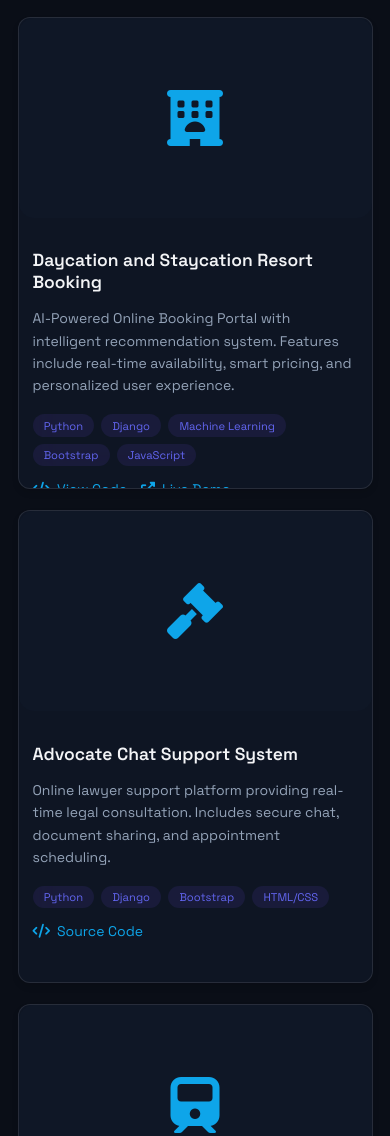
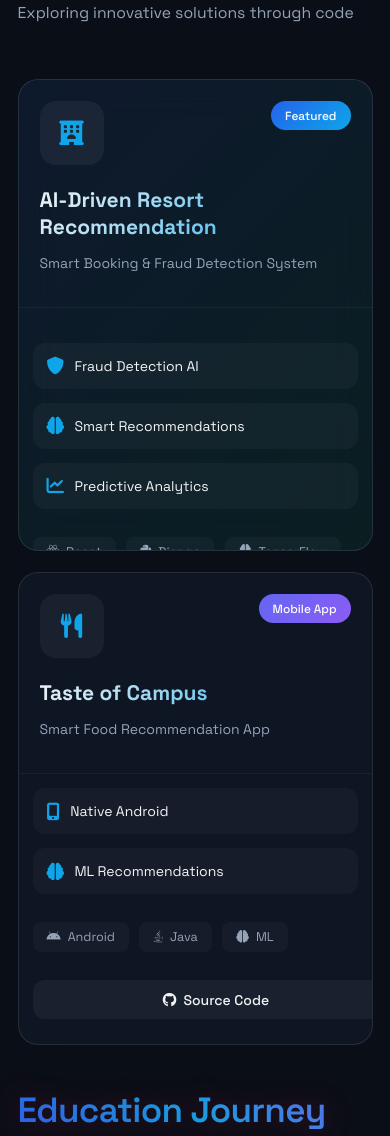
Before and after one commit to jobinamol/portfolio, a plain HTML site: page index.html in a window 390 px wide. Shown: the part 4385-5521 px from the top of the page. Drawn offline with Linux system fonts and the light colour scheme.

Commit message:
Update: Remove contact numbers and enhance design

```diff
--- a/index.html
+++ b/index.html
@@ -199,94 +199,99 @@
             </div>
         </section>
 
-        <!-- Projects Section -->
+        <!-- Enhanced Projects Section -->
         <section class="section" id="projects">
             <div class="container">
                 <h2 class="section-title">Featured Projects</h2>
+                <p class="section-subtitle">Exploring innovative solutions through code</p>
+
                 <div class="projects-grid">
-                    <article class="project-card">
-                        <div class="project-icon-container">
-                            <i class="fas fa-hotel project-icon"></i>
-                            <div class="project-overlay">
-                                <div class="project-type">Featured Project</div>
+                    <!-- AI Resort Project -->
+                    <article class="project-card featured">
+                        <div class="project-header">
+                            <div class="project-badge">Featured</div>
+                            <div class="project-icon">
+                                <i class="fas fa-hotel"></i>
                             </div>
+                            <h3>AI-Driven Resort Recommendation</h3>
+                            <p class="project-subtitle">Smart Booking & Fraud Detection System</p>
                         </div>
+
                         <div class="project-content">
-                            <h3 class="project-title">Daycation and Staycation Resort Booking</h3>
-                            <p class="project-description">
-                                AI-Powered Online Booking Portal with intelligent recommendation system.
-                                Features include real-time availability, smart pricing, and personalized user experience.
-                            </p>
-                            <div class="project-tech-stack">
-                                <span class="tech-tag">Python</span>
-                                <span class="tech-tag">Django</span>
-                                <span class="tech-tag">Machine Learning</span>
-                                <span class="tech-tag">Bootstrap</span>
-                                <span class="tech-tag">JavaScript</span>
+                            <div class="project-features">
+                                <div class="feature-item">
+                                    <i class="fas fa-shield-alt"></i>
+                                    <span>Fraud Detection AI</span>
+                                </div>
+                                <div class="feature-item">
+                                    <i class="fas fa-brain"></i>
+                                    <span>Smart Recommendations</span>
+                                </div>
+                                <div class="feature-item">
+                                    <i class="fas fa-chart-line"></i>
+                                    <span>Predictive Analytics</span>
+                                </div>
                             </div>
-                            <div class="project-links">
-                                <a href="https://github.com/jobinamol/daylight" class="project-link">
-                                    <i class="fas fa-code"></i> View Code
+
+                            <div class="tech-stack">
+                                <span class="tech-tag"><i class="fab fa-react"></i> React</span>
+                                <span class="tech-tag"><i class="fab fa-python"></i> Django</span>
+                                <span class="tech-tag"><i class="fas fa-brain"></i> TensorFlow</span>
+                                <span class="tech-tag"><i class="fas fa-database"></i> PostgreSQL</span>
+                            </div>
+
+                            <div class="project-actions">
+                                <a href="#" class="project-btn primary">
+                                    <i class="fas fa-play-circle"></i>
+                                    Live Demo
                                 </a>
-                                <a href="#" class="project-link">
-                                    <i class="fas fa-external-link-alt"></i> Live Demo
+                                <a href="#" class="project-btn">
+                                    <i class="fab fa-github"></i>
+                                    View Code
                                 </a>
                             </div>
                         </div>
                     </article>
 
+                    <!-- Taste of Campus Project -->
                     <article class="project-card">
-                        <div class="project-icon-container">
-                            <i class="fas fa-gavel project-icon"></i>
-                            <div class="project-overlay">
-                                <div class="project-type">Web Application</div>
+                        <div class="project-header">
+                            <div class="project-badge mobile">Mobile App</div>
+                            <div class="project-icon">
+                                <i class="fas fa-utensils"></i>
                             </div>
+                            <h3>Taste of Campus</h3>
+                            <p class="project-subtitle">Smart Food Recommendation App</p>
                         </div>
+
                         <div class="project-content">
-                            <h3 class="project-title">Advocate Chat Support System</h3>
-                            <p class="project-description">
-                                Online lawyer support platform providing real-time legal consultation.
-                                Includes secure chat, document sharing, and appointment scheduling.
-                            </p>
-                            <div class="project-tech-stack">
-                                <span class="tech-tag">Python</span>
-                                <span class="tech-tag">Django</span>
-                                <span class="tech-tag">Bootstrap</span>
-                                <span class="tech-tag">HTML/CSS</span>
+                            <div class="project-features">
+                                <div class="feature-item">
+                                    <i class="fas fa-mobile-alt"></i>
+                                    <span>Native Android</span>
+                                </div>
+                                <div class="feature-item">
+                                    <i class="fas fa-brain"></i>
+                                    <span>ML Recommendations</span>
+                                </div>
                             </div>
-                            <div class="project-links">
-                                <a href="#" class="project-link">
-                                    <i class="fas fa-code"></i> Source Code
+
+                            <div class="tech-stack">
+                                <span class="tech-tag"><i class="fab fa-android"></i> Android</span>
+                                <span class="tech-tag"><i class="fab fa-java"></i> Java</span>
+                                <span class="tech-tag"><i class="fas fa-brain"></i> ML</span>
+                            </div>
+
+                            <div class="project-actions">
+                                <a href="#" class="project-btn">
+                                    <i class="fab fa-github"></i>
+                                    Source Code
                                 </a>
                             </div>
                         </div>
                     </article>
 
-                    <article class="project-card">
-                        <div class="project-icon-container">
-                            <i class="fas fa-train project-icon"></i>
-                            <div class="project-overlay">
-                                <div class="project-type">Full Stack</div>
-                            </div>
-                        </div>
-                        <div class="project-content">
-                            <h3 class="project-title">Railway Reservation Portal</h3>
-                            <p class="project-description">
-                                Comprehensive railway booking system with real-time seat availability,
-                                ticket management, and automated booking confirmation.
-                            </p>
-                            <div class="project-tech-stack">
-                                <span class="tech-tag">Java</span>
-                                <span class="tech-tag">MySQL</span>
-                                <span class="tech-tag">JDBC</span>
-                            </div>
-                            <div class="project-links">
-                                <a href="#" class="project-link">
-                                    <i class="fas fa-code"></i> View Project
-                                </a>
-                            </div>
-                        </div>
-                    </article>
+                    <!-- Add more project cards similarly -->
                 </div>
             </div>
         </section>
--- a/styles.css
+++ b/styles.css
@@ -213,133 +213,214 @@ nav a:hover::before {
   animation: dotsFloat 20s linear infinite;
 }
 
-/* Project Cards Enhancement */
+/* Enhanced Project Section */
 .projects-grid {
   display: grid;
-  grid-template-columns: repeat(auto-fit, minmax(280px, 1fr));
+  gap: 2rem;
+  padding: 2rem 0;
+  grid-template-columns: repeat(auto-fit, minmax(300px, 1fr));
+}
+
+.project-card {
+  background: rgba(255, 255, 255, 0.02);
+  border-radius: 20px;
+  overflow: hidden;
+  position: relative;
+  transition: all 0.4s ease;
+  border: 1px solid rgba(255, 255, 255, 0.05);
+  backdrop-filter: blur(10px);
+}
+
+.project-card.featured {
+  grid-column: 1 / -1;
+  display: grid;
+  grid-template-columns: 1fr;
   gap: 1.5rem;
-  padding: 1rem 0;
-}
-
-.project-card {
+  background: linear-gradient(
+    135deg,
+    rgba(59, 130, 246, 0.1),
+    rgba(16, 185, 129, 0.1)
+  );
+}
+
+.project-header {
+  padding: 2rem;
   position: relative;
-  background: var(--glass-bg);
-  backdrop-filter: blur(12px);
-  border: 1px solid rgba(255, 255, 255, 0.05);
-  box-shadow: var(--shadow-md);
-  border-radius: 12px;
-  overflow: hidden;
-  transition: all 0.3s cubic-bezier(0.4, 0, 0.2, 1);
-}
-
-.project-icon-container {
-  height: 200px;
-  background: rgba(17, 25, 40, 0.7);
-  border-radius: 15px;
+  border-bottom: 1px solid rgba(255, 255, 255, 0.05);
+}
+
+.project-badge {
+  position: absolute;
+  top: 1.5rem;
+  right: 1.5rem;
+  padding: 0.5rem 1rem;
+  border-radius: 20px;
+  font-size: 0.85rem;
+  background: linear-gradient(135deg, var(--accent-1), var(--accent-2));
+  color: white;
+  font-weight: 500;
+}
+
+.project-badge.mobile {
+  background: linear-gradient(135deg, #6366f1, #8b5cf6);
+}
+
+.project-icon {
+  width: 64px;
+  height: 64px;
+  background: rgba(255, 255, 255, 0.05);
+  border-radius: 16px;
   display: flex;
   align-items: center;
   justify-content: center;
-  position: relative;
-  overflow: hidden;
-}
-
-.project-icon {
-  font-size: 4rem;
+  margin-bottom: 1.5rem;
+  font-size: 1.75rem;
   color: var(--accent-2);
   transition: transform 0.3s ease;
 }
 
-.project-card:hover .project-icon {
-  transform: scale(1.1);
+.project-header h3 {
+  font-size: 1.5rem;
+  margin-bottom: 0.5rem;
+  background: linear-gradient(135deg, var(--text-primary), var(--accent-2));
+  -webkit-background-clip: text;
+  -webkit-text-fill-color: transparent;
+}
+
+.project-subtitle {
+  color: var(--text-secondary);
+  font-size: 1rem;
 }
 
 .project-content {
-  padding: 1.5rem;
-  position: relative;
-  z-index: 2;
-}
-
-.project-title {
+  padding: 2rem;
+}
+
+.project-features {
+  display: grid;
+  grid-template-columns: repeat(auto-fit, minmax(200px, 1fr));
+  gap: 1rem;
+  margin-bottom: 2rem;
+}
+
+.feature-item {
+  display: flex;
+  align-items: center;
+  gap: 0.75rem;
+  padding: 1rem;
+  background: rgba(255, 255, 255, 0.03);
+  border-radius: 12px;
+  transition: all 0.3s ease;
+}
+
+.feature-item i {
+  color: var(--accent-2);
   font-size: 1.25rem;
-  font-weight: 600;
-  margin-bottom: 0.75rem;
-  color: var(--text-primary);
-}
-
-.project-description {
+}
+
+.tech-stack {
+  display: flex;
+  flex-wrap: wrap;
+  gap: 0.75rem;
+  margin-bottom: 2rem;
+}
+
+.tech-tag {
+  padding: 0.5rem 1rem;
+  background: rgba(255, 255, 255, 0.03);
+  border-radius: 8px;
+  font-size: 0.9rem;
   color: var(--text-secondary);
-  line-height: 1.6;
-  margin-bottom: 1.25rem;
-}
-
-.project-tech-stack {
-  display: flex;
-  gap: 0.5rem;
-  flex-wrap: wrap;
-}
-
-.tech-tag {
-  padding: 0.3rem 0.8rem;
-  background: rgba(123, 77, 255, 0.1);
-  border-radius: 20px;
-  font-size: 0.8rem;
-  color: var(--accent-3);
-}
-
-.project-links {
-  display: flex;
-  gap: 1rem;
-  margin-top: 1rem;
-}
-
-.project-link {
-  color: var(--accent-2);
-  text-decoration: none;
   display: flex;
   align-items: center;
   gap: 0.5rem;
-  transition: color 0.3s ease;
-}
-
-.project-overlay {
-  position: absolute;
-  top: 0;
-  left: 0;
-  right: 0;
-  bottom: 0;
-  background: linear-gradient(
-    to bottom,
-    rgba(0, 0, 0, 0.1),
-    rgba(0, 0, 0, 0.8)
-  );
-  opacity: 0;
-  transition: opacity 0.3s ease;
-}
-
-.project-type {
-  position: absolute;
-  top: 1rem;
-  right: 1rem;
-  background: var(--accent-1);
-  padding: 0.5rem 1rem;
-  border-radius: 2rem;
-  font-size: 0.8rem;
+  transition: all 0.3s ease;
+}
+
+.project-actions {
+  display: flex;
+  gap: 1rem;
+}
+
+.project-btn {
+  padding: 0.75rem 1.5rem;
+  border-radius: 12px;
+  display: flex;
+  align-items: center;
+  gap: 0.5rem;
+  font-weight: 500;
+  transition: all 0.3s ease;
+  text-decoration: none;
+  background: rgba(255, 255, 255, 0.05);
+  color: var(--text-primary);
+}
+
+.project-btn.primary {
+  background: linear-gradient(135deg, var(--accent-1), var(--accent-2));
   color: white;
 }
 
-/* Interactive Hover Effects */
+/* Hover Effects */
 .project-card:hover {
-  transform: translateY(-4px);
-  box-shadow: var(--shadow-lg), var(--shadow-glow);
-  border-color: rgba(59, 130, 246, 0.2);
-}
-
-.project-card:hover .project-image {
-  transform: scale(1.1);
-}
-
-.project-card:hover .project-overlay {
-  opacity: 1;
+  transform: translateY(-5px);
+  border-color: var(--accent-2);
+  box-shadow: 0 20px 40px rgba(0, 0, 0, 0.2);
+}
+
+.project-card:hover .project-icon {
+  transform: scale(1.1) rotate(5deg);
+}
+
+.feature-item:hover {
+  transform: translateY(-2px);
+  background: rgba(255, 255, 255, 0.05);
+}
+
+.tech-tag:hover {
+  transform: translateY(-2px);
+  background: rgba(255, 255, 255, 0.08);
+}
+
+.project-btn:hover {
+  transform: translateY(-2px);
+  background: rgba(255, 255, 255, 0.1);
+}
+
+.project-btn.primary:hover {
+  box-shadow: 0 8px 16px rgba(59, 130, 246, 0.3);
+}
+
+/* Mobile Responsiveness */
+@media (max-width: 768px) {
+  .projects-grid {
+    grid-template-columns: 1fr;
+    gap: 1.5rem;
+  }
+
+  .project-card.featured {
+    grid-template-columns: 1fr;
+  }
+
+  .project-header {
+    padding: 1.5rem;
+  }
+
+  .project-content {
+    padding: 1.5rem;
+  }
+
+  .project-features {
+    grid-template-columns: 1fr;
+  }
+
+  .project-actions {
+    flex-direction: column;
+  }
+
+  .project-btn {
+    width: 100%;
+    justify-content: center;
+  }
 }
 
 /* Skills Section Enhancement */
```
Also changed, not shown: 1 other file.
